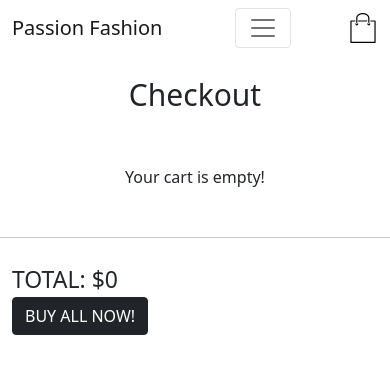
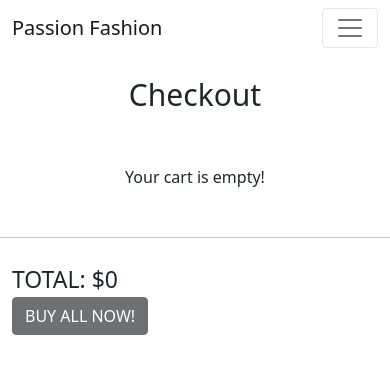
Before and after one commit to sumeyye-uzgor/express-store, a Next.js app: page /checkout in a window 390 px wide. Shown: the top 374 px of the page. Built offline with nearby package versions, Linux system fonts and the light colour scheme.

Commit message:
layout changes

```diff
--- a/components/CartIcon.component.tsx
+++ b/components/CartIcon.component.tsx
@@ -5,17 +5,17 @@ import { useSelector } from 'react-redux'
 import { useRouter } from 'next/router'
 import { State } from '../schemas/redux.schema'
 
-const CartIcon = (): JSX.Element => {
+const CartIcon = ({ className }: { className: string }): JSX.Element => {
     const [isHovered, setIsHovered] = useState(false)
     const cartItems = useSelector((state: State) => state.cartItems)
     const router = useRouter()
     return (
-        <div onMouseEnter={() => setIsHovered(true)} onMouseLeave={() => setIsHovered(false)} >
+        <div onMouseEnter={() => setIsHovered(true)} onMouseLeave={() => setIsHovered(false)} className={className}>
             <ShoppingBag width="30px" height="30px" className="d-none d-md-block" />
-            <ShoppingBag width="30px" height="30px" className="d-block d-md-none" onClick={() => setIsHovered(!isHovered)} />
+            {/* <ShoppingBag width="30px" height="30px" className="d-block d-md-none" onClick={() => setIsHovered(!isHovered)} /> */}
 
             <Container
-                className={isHovered ? 'd-flex' : 'd-none'}
+                className={isHovered ? 'd-flex align-items-center justify-content-center' : 'd-none'}
                 style={{
                     position: 'fixed',
                     top: "43px",
@@ -27,7 +27,7 @@ const CartIcon = (): JSX.Element => {
                 }}
             >
                 {cartItems.length > 0 ?
-                    (<Row>
+                    (<Row className="justify-content-center">
                         <Col xs={11}>
                             {
                                 cartItems.map(
@@ -46,13 +46,12 @@ const CartIcon = (): JSX.Element => {
                                         </Row>)
                                 )
                             }
-                            <Row className="d-flex">
+                            <Row className="d-flex my-3" >
                                 <Button variant="dark" onClick={() => router.push('/checkout')}>Checkout</Button>
-
                             </Row>
                         </Col>
                     </Row>) :
-                    <Row className="d-flex">
+                    <Row className="d-flex my-3 justify-content-center align-items-center">
                         Your cart is empty!
                     </Row>
                 }
--- a/components/ProductCard.component.tsx
+++ b/components/ProductCard.component.tsx
@@ -18,6 +18,7 @@ const ProductCard = ({ product }: { product: Product }): JSX.Element => {
         router.push('/details')
     }
     function handleCart() {
+        console.log(product)
         dispatch(addToCart(product))
         dispatch(openToast({ isCartAction: true, toastProduct: product }))
     }
@@ -49,8 +50,8 @@ const ProductCard = ({ product }: { product: Product }): JSX.Element => {
                 }} >
                     <Row className={`${styles.imageRow}`}>
                         <Col className={`${styles.imageCol2}`}>
-                            <Button className={isHovered ? styles.cardButton : 'd-none'} variant="dark" onClick={handleCart}> Add To Cart</Button>
-                            <Button className={isHovered ? styles.cardButton : 'd-none'} variant="dark" onClick={handleDetails}>Product Details</Button>
+                            <Button className={styles.cardButton} variant="dark" onClick={handleCart}> Add To Cart</Button>
+                            <Button className={styles.cardButton} variant="dark" onClick={handleDetails}>Product Details</Button>
 
                         </Col>
                     </Row>
--- a/components/StyledNavbar.component.tsx
+++ b/components/StyledNavbar.component.tsx
@@ -7,15 +7,15 @@ function StyledNavbar() {
     return (
         <Navbar expand="lg" fixed="top" bg="white" style={{ zIndex: 5 }}>
             <Container>
-                <Link href="/">
-                    <Navbar.Brand style={{ cursor: 'default' }}>
+                <Link href="/" >
+                    <Navbar.Brand style={{ cursor: 'default' }} >
                         Passion Fashion
                     </Navbar.Brand>
                 </Link>
                 <Navbar.Toggle aria-controls="basic-navbar-nav" />
                 <Navbar.Collapse id="basic-navbar-nav">
 
-                    <Nav className="me-auto">
+                    <Nav className="ms-auto me-3">
                         <Link href="/">
                             <Nav.Link as="li" style={{ textDecoration: "none", color: "inherit", cursor: 'default' }}>
                                 Home
@@ -34,13 +34,18 @@ function StyledNavbar() {
                                 Contact
                             </Nav.Link>
                         </Link>
+                        <Link href="/checkout">
+                            <Nav.Link as="li" className="d-md-none d-block" style={{ textDecoration: "none", color: "inherit", cursor: 'default' }} >
+                                Checkout
+                            </Nav.Link>
+                        </Link>
 
                         {/* <ShoppingBag onMouseEnter width="30px" height="40px" className="cartIcon" /> */}
                         {/* <Nav.Link as="li" > */}
                         {/* </Nav.Link> */}
                     </Nav>
                 </Navbar.Collapse>
-                <CartIcon />
+                <CartIcon className="d-md-block d-none" />
 
 
             </Container>
--- a/pages/checkout.tsx
+++ b/pages/checkout.tsx
@@ -70,7 +70,7 @@ function Checkout() {
                         <Col xs={12} md={6} />
                         <Col xs={12} md={3}> TOTAL: ${cartTotal}</Col>
                         <Col xs={12} md={3}>
-                            <Button variant="dark" onClick={handleBuy}>
+                            <Button variant="dark" onClick={handleBuy} disabled={cartItems.length <= 0 ? true : false}>
                                 BUY ALL NOW!
                             </Button>
                         </Col>
```
